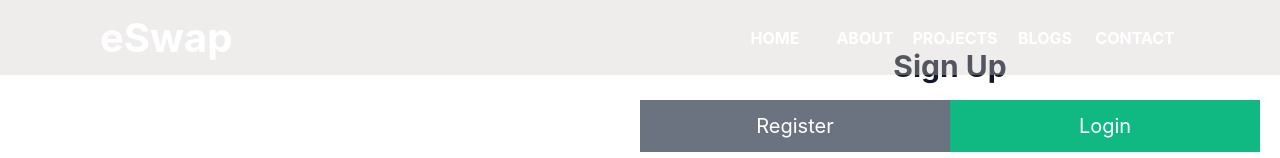
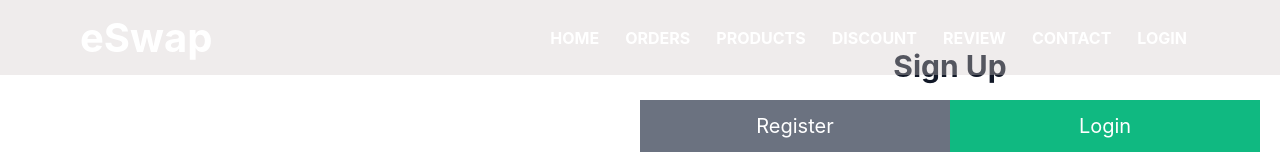
Before and after one commit to abidnuri/a2wist-commerce, a React (Create React App) app: page /signup in a window 1280 px wide. Shown: the top 158 px of the page. Built offline with nearby package versions, Linux system fonts and the light colour scheme.

Commit message:
navbar fix

```diff
--- a/src/Components/Shared/Navbar/Navbar.css
+++ b/src/Components/Shared/Navbar/Navbar.css
@@ -8,7 +8,7 @@ nav {
   background-color: rgba(209, 200, 200, 0.349);
   justify-content: space-between;
   align-items: center;
-  padding: 0px 100px;
+  padding: 0px 80px;
   z-index: 100;
 }
 .logo-container a {
@@ -26,13 +26,11 @@ nav ul {
   display: flex;
 }
 nav ul li a {
-  display: block;
   color: white;
   text-transform: uppercase;
   font-weight: 700;
-  width: 90px;
   text-align: center;
-  padding: 10px 0px;
+  padding: 10px 13px;
 }
 nav ul li a:hover {
   background-color: #4b4b4b;
--- a/src/Components/Shared/Navbar/Navbar.js
+++ b/src/Components/Shared/Navbar/Navbar.js
@@ -21,16 +21,22 @@ const Navbar = () => {
             <Link>home</Link>
           </li>
           <li>
-            <Link>about</Link>
+            <Link>orders</Link>
           </li>
           <li>
-            <Link>projects</Link>
+            <Link>products</Link>
           </li>
           <li>
-            <Link>blogs</Link>
+            <Link>discount</Link>
+          </li>
+          <li>
+            <Link>review</Link>
           </li>
           <li>
             <Link>contact</Link>
+          </li>
+          <li>
+            <Link>login</Link>
           </li>
         </ul>
       </nav>
```
